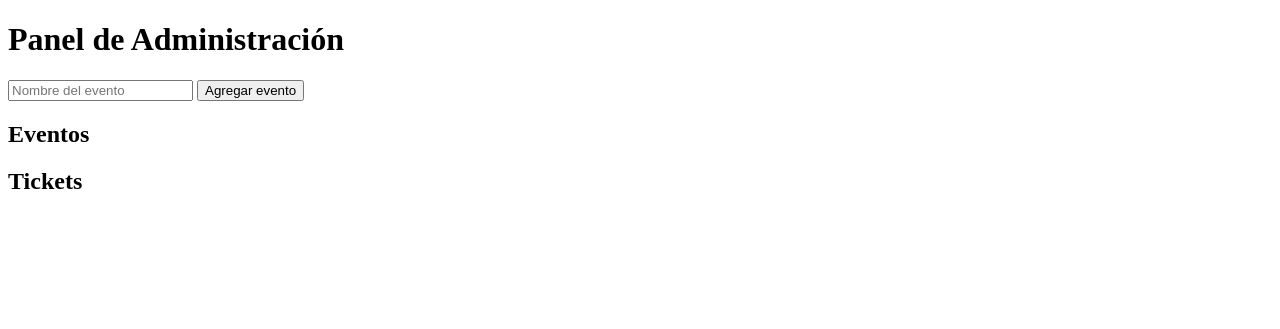
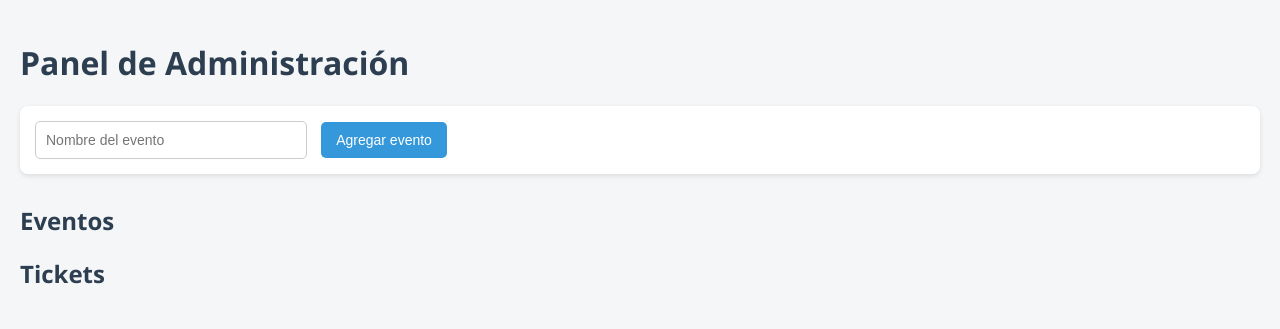
Before and after one commit to nicolassss16/qrtickt, a Flask app: page /admin in a window 1280 px wide. Shown: the top 329 px of the page. Run offline with Flask 3, Linux system fonts and the light colour scheme; a user stored in the database is signed in.

Commit message:
Update admin.html

```diff
--- a/app/templates/admin.html
+++ b/app/templates/admin.html
@@ -1,13 +1,82 @@
 <!DOCTYPE html>
-<html>
+<html lang="es">
 <head>
+    <meta charset="UTF-8">
     <title>Panel Admin</title>
+    <style>
+        body {
+            font-family: 'Segoe UI', sans-serif;
+            background-color: #f4f6f8;
+            margin: 0;
+            padding: 20px;
+            color: #333;
+        }
+
+        h1, h2 {
+            color: #2c3e50;
+        }
+
+        form {
+            background-color: #fff;
+            padding: 15px;
+            margin-bottom: 30px;
+            border-radius: 8px;
+            box-shadow: 0 2px 5px rgba(0,0,0,0.1);
+        }
+
+        input[type="text"] {
+            padding: 10px;
+            font-size: 14px;
+            border: 1px solid #ccc;
+            border-radius: 5px;
+            width: 250px;
+        }
+
+        button {
+            background-color: #3498db;
+            color: #fff;
+            border: none;
+            padding: 10px 15px;
+            font-size: 14px;
+            border-radius: 5px;
+            cursor: pointer;
+            margin-left: 10px;
+        }
+
+        button:hover {
+            background-color: #2980b9;
+        }
+
+        ul {
+            list-style: none;
+            padding: 0;
+        }
+
+        li {
+            background-color: #fff;
+            margin: 8px 0;
+            padding: 12px;
+            border-left: 5px solid #3498db;
+            border-radius: 5px;
+            box-shadow: 0 1px 3px rgba(0,0,0,0.05);
+        }
+
+        .usado {
+            color: green;
+            font-weight: bold;
+        }
+
+        .no-usado {
+            color: red;
+            font-weight: bold;
+        }
+    </style>
 </head>
 <body>
     <h1>Panel de Administración</h1>
 
     <form method="POST" action="/admin/add_event">
-        <input type="text" name="name" placeholder="Nombre del evento">
+        <input type="text" name="name" placeholder="Nombre del evento" required>
         <button type="submit">Agregar evento</button>
     </form>
 
@@ -21,7 +90,12 @@
     <h2>Tickets</h2>
     <ul>
         {% for ticket in tickets %}
-            <li>{{ ticket.name }} - Evento: {{ ticket.event_id }} - Cantidad: {{ ticket.quantity }} - Usado: {{ ticket.usado }}</li>
+            <li>
+                {{ ticket.name }} - Evento: {{ ticket.event_id }} - Cantidad: {{ ticket.quantity }} -
+                <span class="{{ 'usado' if ticket.usado else 'no-usado' }}">
+                    {{ 'Usado' if ticket.usado else 'No usado' }}
+                </span>
+            </li>
         {% endfor %}
     </ul>
 </body>
```
